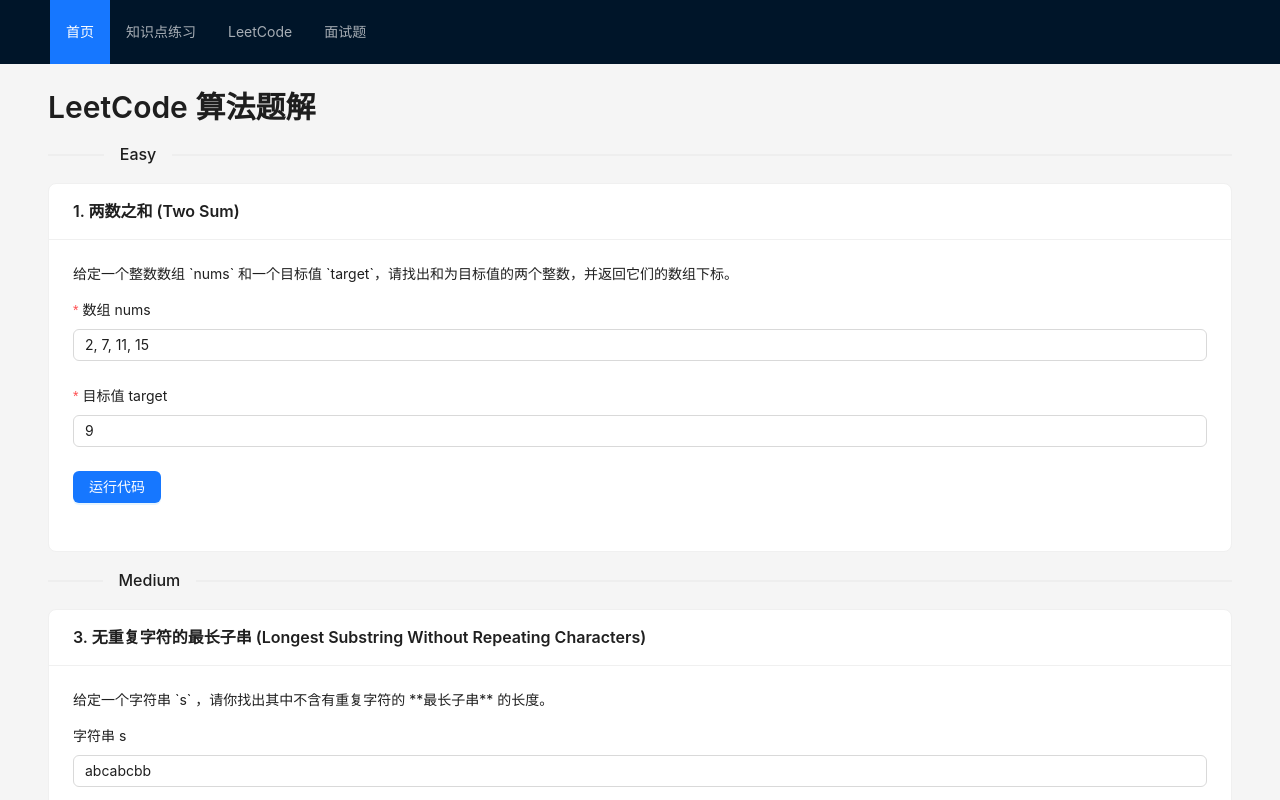
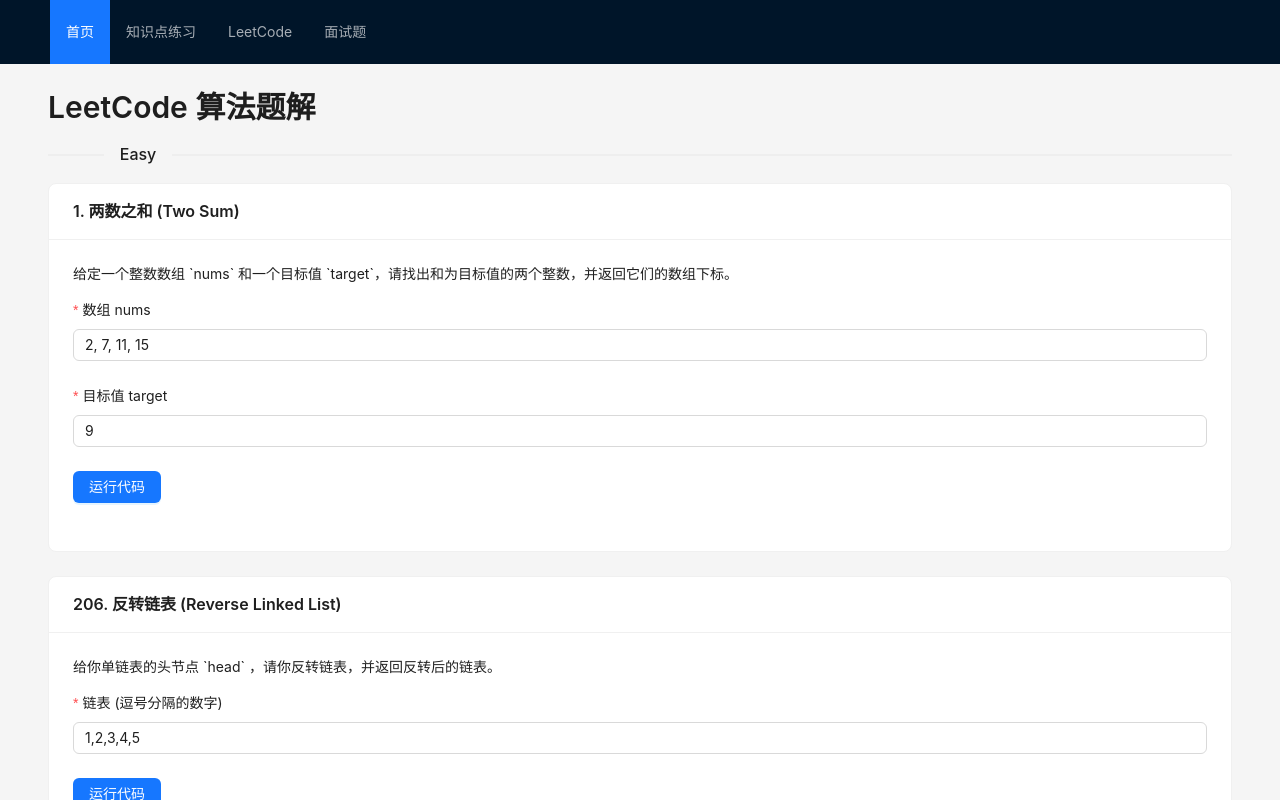
Before and after one commit to az9zz/react-dojo, a React (Vite) app: page /leetcode in a window 1280 px wide. Shown: the top 800 px of the page. Built offline with nearby package versions, Linux system fonts and the light colour scheme.

Commit message:
feat(leetcode): 反转链表

```diff
--- /dev/null
+++ b/src/leetcode/easy/206-reverse-linked-list/index.tsx
@@ -0,0 +1,104 @@
+// src/leetcode/easy/206-reverse-linked-list/index.tsx
+import React, { useState } from 'react'
+import { Card, Input, Button, Typography, Form, Alert, Space, Divider } from 'antd'
+import { ListNode, reverseList } from './solution'
+
+const { Paragraph } = Typography
+
+// --- 辅助函数 ---
+// 将数组转换为链表
+const arrayToList = (arr: number[]): ListNode | null => {
+  if (arr.length === 0) return null
+  const head = new ListNode(arr[0])
+  let current = head
+  for (let i = 1; i < arr.length; i++) {
+    current.next = new ListNode(arr[i])
+    current = current.next
+  }
+  return head
+}
+
+// 将链表转换为数组
+const listToArray = (head: ListNode | null): number[] => {
+  const arr: number[] = []
+  let current = head
+  while (current !== null) {
+    arr.push(current.val)
+    current = current.next
+  }
+  return arr
+}
+
+export const ReverseListComponent: React.FC = () => {
+  const [form] = Form.useForm()
+  const [result, setResult] = useState<number[] | null>(null)
+  const [error, setError] = useState<string>('')
+
+  const handleRun = (values: { list: string }) => {
+    try {
+      setError('')
+      setResult(null)
+
+      // 1. 解析输入字符串为数字数组
+      const arr = values.list
+        .split(',')
+        .filter((s) => s.trim() !== '')
+        .map((s) => {
+          const num = parseInt(s.trim(), 10)
+          if (isNaN(num)) throw new Error('输入包含非数字字符')
+          return num
+        })
+
+      // 2. 将数组转换为链表
+      const head = arrayToList(arr)
+
+      // 3. 调用核心算法
+      const reversedHead = reverseList(head)
+
+      // 4. 将结果链表转回数组以便展示
+      const solutionResult = listToArray(reversedHead)
+      setResult(solutionResult)
+    } catch (e: unknown) {
+      if (e instanceof Error) {
+        setError(e.message)
+      } else {
+        setError('发生未知错误，请检查输入格式。')
+      }
+    }
+  }
+
+  return (
+    <Card title="206. 反转链表 (Reverse Linked List)">
+      <Paragraph>给你单链表的头节点 `head` ，请你反转链表，并返回反转后的链表。</Paragraph>
+      <Form
+        form={form}
+        onFinish={handleRun}
+        layout="vertical"
+        initialValues={{ list: '1,2,3,4,5' }}
+      >
+        <Form.Item
+          name="list"
+          label="链表 (逗号分隔的数字)"
+          rules={[{ required: true, message: '请输入链表节点值' }]}
+        >
+          <Input placeholder="例如: 1,2,3,4,5" />
+        </Form.Item>
+        <Form.Item>
+          <Button type="primary" htmlType="submit">
+            运行代码
+          </Button>
+        </Form.Item>
+      </Form>
+
+      {(result || error) && (
+        <Space direction="vertical" style={{ width: '100%' }}>
+          <Divider>运行结果</Divider>
+          {result && (
+            <Alert message={`反转后的链表: [${result.join(',')}]`} type="success" showIcon />
+          )}
+          {error && <Alert message={error} type="error" showIcon />}
+        </Space>
+      )}
+    </Card>
+  )
+}
--- /dev/null
+++ b/src/leetcode/easy/206-reverse-linked-list/solution.ts
@@ -0,0 +1,34 @@
+// src/leetcode/easy/206-reverse-linked-list/solution.ts
+
+// --- 数据结构定义 ---
+// 在实际大项目中，这个类可能会被放在一个通用的 'types' 或 'ds' (Data Structures) 目录下
+export class ListNode {
+  val: number
+  next: ListNode | null
+  constructor(val?: number, next?: ListNode | null) {
+    this.val = val === undefined ? 0 : val
+    this.next = next === undefined ? null : next
+  }
+}
+
+/**
+ * @description 反转一个单链表（迭代法）
+ * @param {ListNode | null} head 链表的头节点
+ * @returns {ListNode | null} 反转后链表的头节点
+ */
+export function reverseList(head: ListNode | null): ListNode | null {
+  let prev: ListNode | null = null
+  let curr: ListNode | null = head
+
+  while (curr !== null) {
+    const nextTemp: ListNode | null = curr.next // 1. 保存下一个节点
+    curr.next = prev // 2. 反转指针
+
+    // 3 & 4. 移动 prev 和 curr 指针
+    prev = curr
+    curr = nextTemp
+  }
+
+  // 当循环结束时, prev 就是新的头节点
+  return prev
+}
--- a/src/pages/LeetCodePage/index.tsx
+++ b/src/pages/LeetCodePage/index.tsx
@@ -7,6 +7,7 @@ import { TwoSumComponent } from '../../leetcode/easy/001-two-sum'
 // 导入 medium 题解
 import { LongestSubstringComponent } from '../../leetcode/medium/003-longest-substring-without-repeating-characters'
 import { MergeIntervalsComponent } from '../../leetcode/medium/056-merge-intervals' // 1. 新增导入
+import { ReverseListComponent } from '../../leetcode/easy/206-reverse-linked-list'
 
 const { Title } = Typography
 
@@ -17,8 +18,8 @@ const LeetCodePage: React.FC = () => {
 
       <Divider orientation="left">Easy</Divider>
       <TwoSumComponent />
-
-      {/* 3. 添加新的分类和组件 */}
+      <div style={{ marginTop: '24px' }} />
+      <ReverseListComponent />
       <Divider orientation="left">Medium</Divider>
       <LongestSubstringComponent />
       <div style={{ marginTop: '24px' }} />
```
Also changed, not shown: src/leetcode/easy/206-reverse-linked-list/README.md (added).
